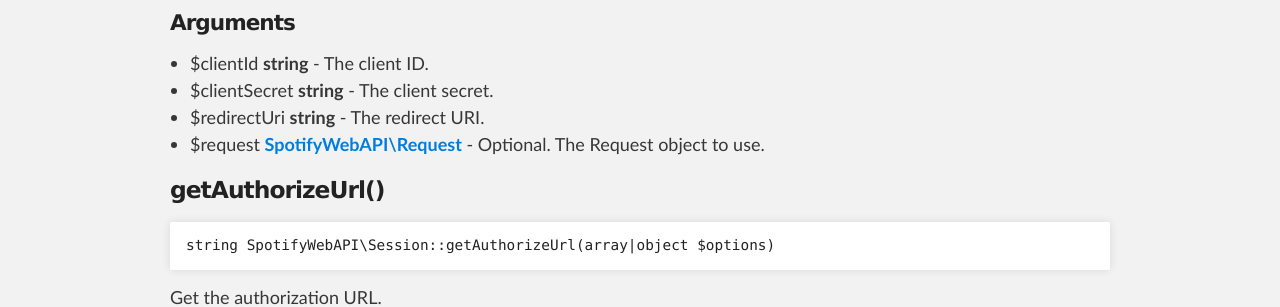
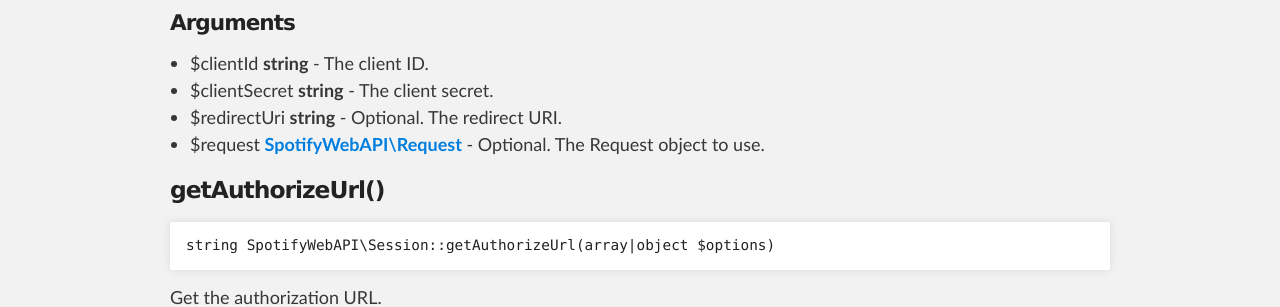
Before and after one commit to jwilsson/spotify-web-api-php, a Jekyll site: the page built from method-reference/session.md, in a window 1280 px wide and 900 px high. Shown: the part 425-732 px from the top of the window. Built offline with Jekyll 4.4.1, drawn with Linux system fonts in a browser that asks for light colours.

Commit message:
Update Session::__construct() argument list

```diff
--- a/method-reference/session.md
+++ b/method-reference/session.md
@@ -16,7 +16,7 @@ Set up client credentials.
 
 * $clientId **string** - The client ID.
 * $clientSecret **string** - The client secret.
-* $redirectUri **string** - The redirect URI.
+* $redirectUri **string** - Optional. The redirect URI.
 * $request **[SpotifyWebAPI\Request](request.html)** - Optional. The Request object to use.
 
 ### getAuthorizeUrl()
```
